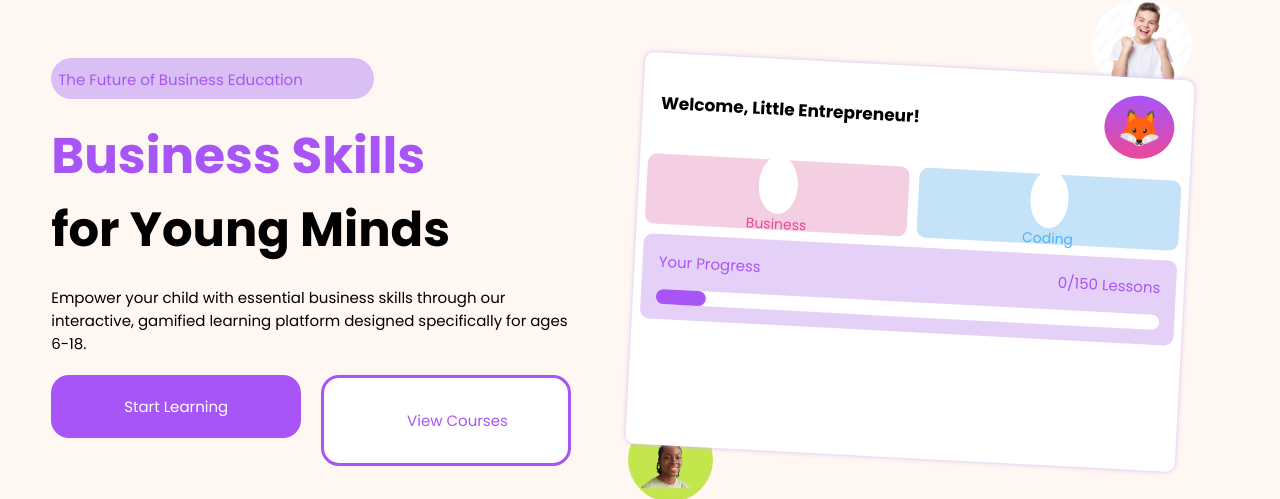
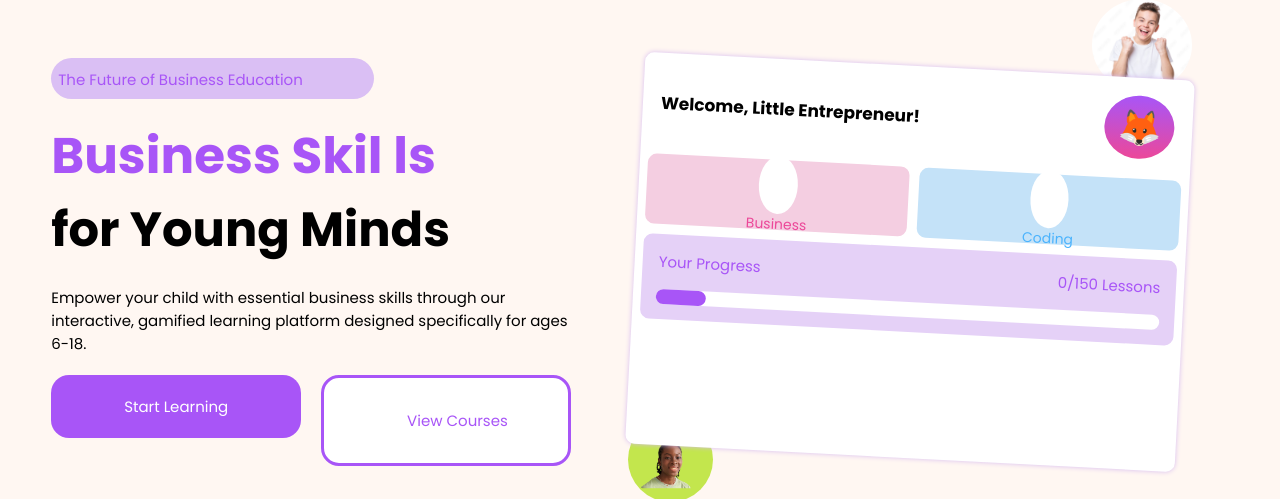
Before and after one commit to leadwarecompany-bit/Bizkids, a PHP site: page / in a window 1280 px wide. Shown: the part 136-635 px from the top of the page. Run offline with PHP 8.4, Linux system fonts and the light colour scheme; some libraries are stand-ins or nearby versions; some web fonts are replaced.

Commit message:
committd

```diff
--- a/css/design.css
+++ b/css/design.css
@@ -1563,3 +1563,4 @@ body{
         padding: 10px;
 
 }
+}
--- a/index.html
+++ b/index.html
@@ -49,7 +49,7 @@
                 <i class='bxr  bx-sparkles'  ></i>  The Future of Business Education
             </div>
             <div class="hero-left-two">
-                <span class="hero-left-two-up">Business Skills</span>
+                <span class="hero-left-two-up">Business Skil ls</span>
                 <span class="hero-left-two-down">for Young Minds</span>
             </div>
             <div class="hero-left-three">
```
